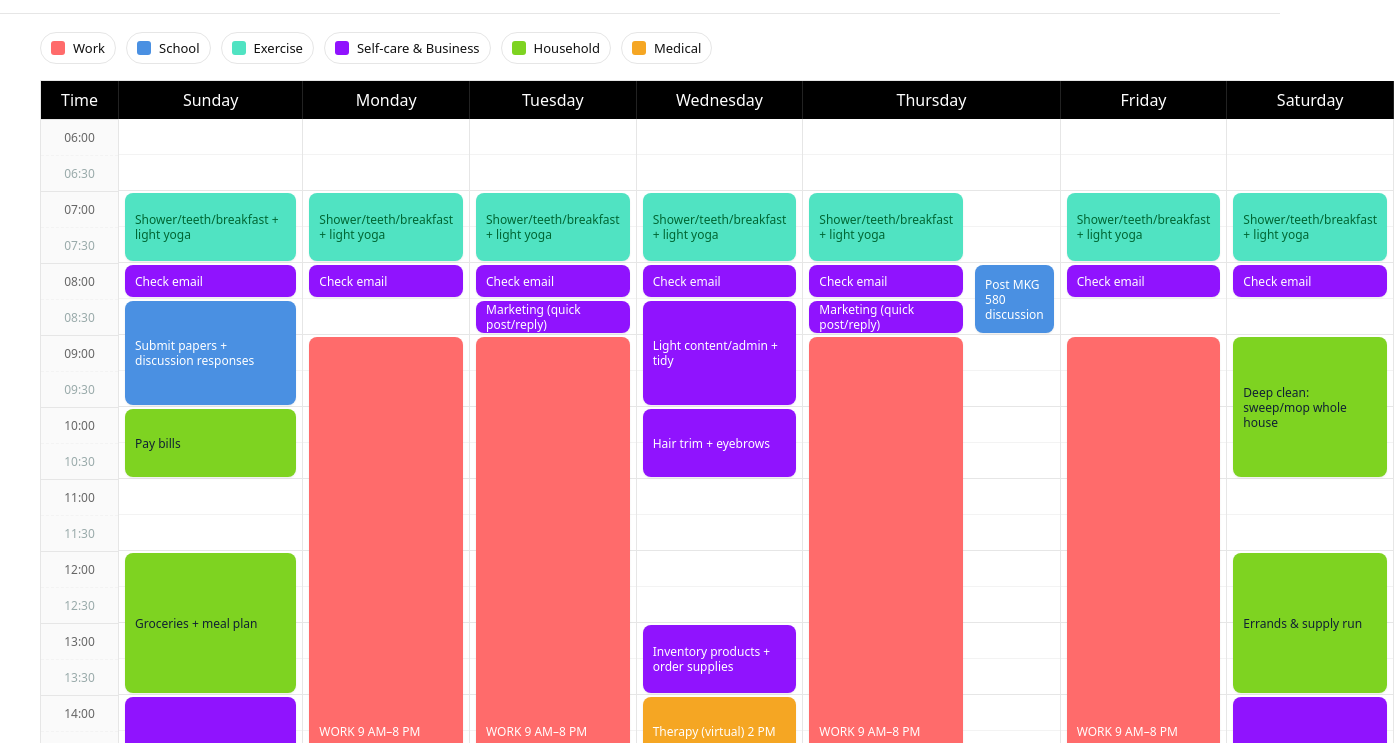
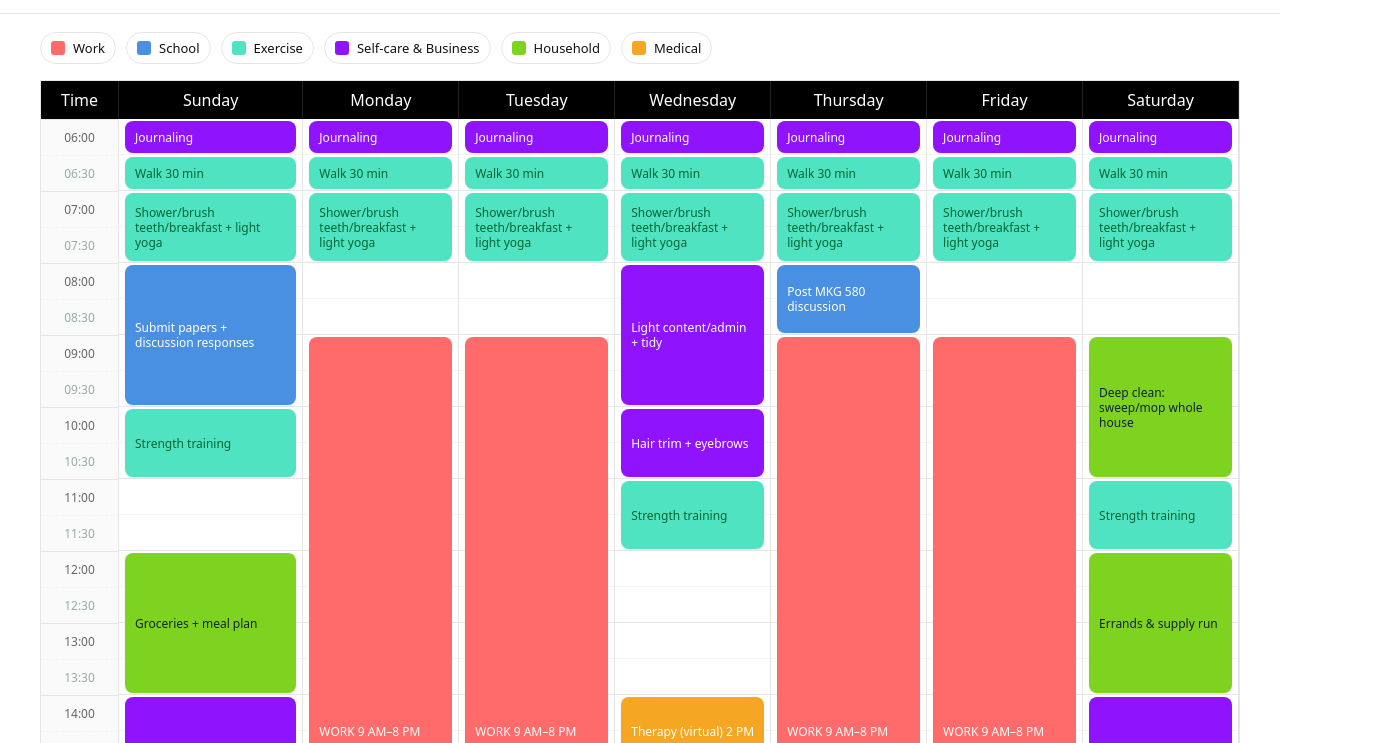
Before and after one commit to nadineherrera/schedule, a plain HTML site: page index.html in a window 1280 px wide. Shown: the part 57-800 px from the top of the page, 1394 px wide, since content can reach past the window. Drawn offline with Linux system fonts and the light colour scheme.

Commit message:
Update index.html

```diff
--- a/index.html
+++ b/index.html
@@ -42,12 +42,13 @@
   .tcell{display:flex;align-items:center;justify-content:center;border-top:1px solid var(--grid);color:#666;font-size:12px}
   .tcell.half{ color:#9aa; border-top:1px dashed var(--grid-half); }
 
-  /* Each day column is a 32-row grid. The hour/half-hour lines are drawn with a background. */
+  /* Each day column is a 32-row grid. We paint the hour & half-hour lines
+     with a repeating background instead of separate slot divs. */
   .dayCol{
     display:grid; grid-template-rows: repeat(32, var(--slotH));
     position:relative; border-right:1px solid var(--grid); background:#fff;
     background-image:
-      /* solid hour line (every 2 rows) */
+      /* solid hour line at bottom of each hour (every 2 rows) */
       repeating-linear-gradient(
         to bottom,
         transparent 0,
@@ -121,75 +122,71 @@ const days = [
   {label:'Saturday', key:'sat'},
 ];
 
-/* Helper for row spanning on the 30-min grid:
-   grid lines 1..33  => start=(start-6)*2+1, end=(end-6)*2+1 */
-const span = (start,end)=> `${(start-6)*2+1} / ${(end-6)*2+1}`;
-
-/* Each event is ONE block spanning start→end (.5 means :30).
-   New items added: check email, marketing, reading, inventory & order supplies, budget, pay bills. */
+/* Each event is ONE block spanning start→end (use .5 for :30) */
 const S = {
   sun: [
-    {start:8.0, end:8.5, text:'Check email', cat:'selfcare'},
-    {start:8.5, end:10.0, text:'Submit papers + discussion responses', cat:'school'},
-    {start:10.0,end:11.0, text:'Pay bills', cat:'house'},
+    {start:6.0, end:6.5, text:'Journaling', cat:'selfcare'},
+    {start:6.5, end:7.0, text:'Walk 30 min', cat:'exercise'},
+    {start:7.0, end:8.0, text:'Shower/brush teeth/breakfast + light yoga', cat:'exercise'},
+    {start:8.0, end:10.0, text:'Submit papers + discussion responses', cat:'school'},
+    {start:10.0,end:11.0, text:'Strength training', cat:'exercise'},
     {start:12.0,end:14.0, text:'Groceries + meal plan', cat:'house'},
     {start:14.0,end:18.0, text:'Product prep: oils/soaps/candles/incense', cat:'selfcare'},
-    {start:18.0,end:19.0, text:'Marketing (social, captions, posts)', cat:'selfcare'},
-    {start:19.0,end:20.0, text:'Photos/content + website', cat:'selfcare'},
+    {start:18.0,end:20.0, text:'Photos/content + website', cat:'selfcare'},
     {start:20.0,end:21.0, text:'Dinner + wash dishes + sweep/mop', cat:'house'},
-    {start:7.0, end:8.0, text:'Shower/teeth/breakfast + light yoga', cat:'exercise'},
   ],
   mon: [
-    {start:8.0, end:8.5, text:'Check email', cat:'selfcare'},
+    {start:6.0, end:6.5, text:'Journaling', cat:'selfcare'},
+    {start:6.5, end:7.0, text:'Walk 30 min', cat:'exercise'},
+    {start:7.0, end:8.0, text:'Shower/brush teeth/breakfast + light yoga', cat:'exercise'},
     {start:9.0, end:20.0, text:'WORK 9 AM–8 PM', cat:'work'},
     {start:20.0,end:21.0, text:'Dinner + wash dishes + sweep/mop', cat:'house'},
-    {start:21.0,end:22.0, text:'Reading (MKG 580 / business)', cat:'school'},
-    {start:7.0, end:8.0, text:'Shower/teeth/breakfast + light yoga', cat:'exercise'},
   ],
   tue: [
-    {start:8.0, end:8.5, text:'Check email', cat:'selfcare'},
-    {start:8.5, end:9.0, text:'Marketing (quick post/reply)', cat:'selfcare'},
+    {start:6.0, end:6.5, text:'Journaling', cat:'selfcare'},
+    {start:6.5, end:7.0, text:'Walk 30 min', cat:'exercise'},
+    {start:7.0, end:8.0, text:'Shower/brush teeth/breakfast + light yoga', cat:'exercise'},
     {start:9.0, end:20.0, text:'WORK 9 AM–8 PM', cat:'work'},
     {start:20.0,end:21.0, text:'Dinner + wash dishes + sweep/mop', cat:'house'},
     {start:21.0,end:22.0, text:'Laundry', cat:'house'},
-    {start:7.0, end:8.0, text:'Shower/teeth/breakfast + light yoga', cat:'exercise'},
   ],
   wed: [
-    {start:8.0, end:8.5, text:'Check email', cat:'selfcare'},
-    {start:8.5, end:10.0, text:'Light content/admin + tidy', cat:'selfcare'},
+    {start:6.0, end:6.5, text:'Journaling', cat:'selfcare'},
+    {start:6.5, end:7.0, text:'Walk 30 min', cat:'exercise'},
+    {start:7.0, end:8.0, text:'Shower/brush teeth/breakfast + light yoga', cat:'exercise'},
+    {start:8.0, end:10.0, text:'Light content/admin + tidy', cat:'selfcare'},
     {start:10.0,end:11.0, text:'Hair trim + eyebrows', cat:'selfcare'},
-    {start:13.0,end:14.0, text:'Inventory products + order supplies', cat:'selfcare'},
+    {start:11.0,end:12.0, text:'Strength training', cat:'exercise'},
     {start:14.0,end:15.0, text:'Therapy (virtual) 2 PM', cat:'medical'},
     {start:16.0,end:17.0, text:'Dr. Yu follow-up 4 PM', cat:'medical'},
-    {start:17.0,end:18.0, text:'Marketing (emails, follow-ups)', cat:'selfcare'},
     {start:19.0,end:20.0, text:'Gentle yoga (20m) + meditation (10m)', cat:'exercise'},
     {start:20.0,end:21.0, text:'Dinner + wash dishes + sweep/mop', cat:'house'},
-    {start:7.0, end:8.0, text:'Shower/teeth/breakfast + light yoga', cat:'exercise'},
   ],
   thu: [
-    {start:8.0, end:8.5, text:'Check email', cat:'selfcare'},
-    {start:8.5, end:9.0, text:'Marketing (quick post/reply)', cat:'selfcare'},
-    {start:8.0, end:9.0, text:'Post MKG 580 discussion', cat:'school'}, /* shares the hour; your browser will stack nicely */
+    {start:6.0, end:6.5, text:'Journaling', cat:'selfcare'},
+    {start:6.5, end:7.0, text:'Walk 30 min', cat:'exercise'},
+    {start:7.0, end:8.0, text:'Shower/brush teeth/breakfast + light yoga', cat:'exercise'},
+    {start:8.0, end:9.0, text:'Post MKG 580 discussion', cat:'school'},
     {start:9.0, end:20.0, text:'WORK 9 AM–8 PM', cat:'work'},
     {start:20.0,end:21.0, text:'Dinner + wash dishes + sweep/mop', cat:'house'},
-    {start:21.0,end:22.0, text:'Reading (MKG 580 / business)', cat:'school'},
-    {start:7.0, end:8.0, text:'Shower/teeth/breakfast + light yoga', cat:'exercise'},
   ],
   fri: [
-    {start:8.0, end:8.5, text:'Check email', cat:'selfcare'},
+    {start:6.0, end:6.5, text:'Journaling', cat:'selfcare'},
+    {start:6.5, end:7.0, text:'Walk 30 min', cat:'exercise'},
+    {start:7.0, end:8.0, text:'Shower/brush teeth/breakfast + light yoga', cat:'exercise'},
     {start:9.0, end:20.0, text:'WORK 9 AM–8 PM', cat:'work'},
     {start:20.0,end:21.0, text:'Dinner + wash dishes + sweep/mop', cat:'house'},
     {start:21.0,end:22.0, text:'Laundry', cat:'house'},
-    {start:7.0, end:8.0, text:'Shower/teeth/breakfast + light yoga', cat:'exercise'},
   ],
   sat: [
-    {start:8.0, end:8.5, text:'Check email', cat:'selfcare'},
+    {start:6.0, end:6.5, text:'Journaling', cat:'selfcare'},
+    {start:6.5, end:7.0, text:'Walk 30 min', cat:'exercise'},
+    {start:7.0, end:8.0, text:'Shower/brush teeth/breakfast + light yoga', cat:'exercise'},
     {start:9.0, end:11.0, text:'Deep clean: sweep/mop whole house', cat:'house'},
+    {start:11.0,end:12.0, text:'Strength training', cat:'exercise'},
     {start:12.0,end:14.0, text:'Errands & supply run', cat:'house'},
-    {start:14.0,end:17.0, text:'Product prep', cat:'selfcare'},
-    {start:17.0,end:18.0, text:'Budget (review & plan)', cat:'selfcare'},
+    {start:14.0,end:18.0, text:'Product prep & budgeting', cat:'selfcare'},
     {start:20.0,end:21.0, text:'Dinner + wash dishes + sweep/mop', cat:'house'},
-    {start:7.0, end:8.0, text:'Shower/teeth/breakfast + light yoga', cat:'exercise'},
   ],
 };
 
@@ -205,12 +202,13 @@ const timeCol = div('timeCol');
 rows.forEach(v => timeCol.appendChild(div('tcell'+(v%1?' half':''), toLabel(v))));
 board.appendChild(timeCol);
 
-/* day columns (row-spanning events; background draws the lines) */
+/* day columns (no slot elements; background draws the lines) */
 days.forEach(d => {
   const col = div('dayCol');
   (S[d.key]||[]).forEach(ev => {
     const el = div('event ' + ev.cat, ev.text);
-    const start = (ev.start - 6) * 2 + 1;   // 30-min grid
+    // 30-min grid: lines 1..33. start = (start-6)*2 + 1; end = (end-6)*2 + 1
+    const start = (ev.start - 6) * 2 + 1;
     const end   = (ev.end   - 6) * 2 + 1;
     el.style.gridRow = `${start} / ${end}`;
     col.appendChild(el);
```
